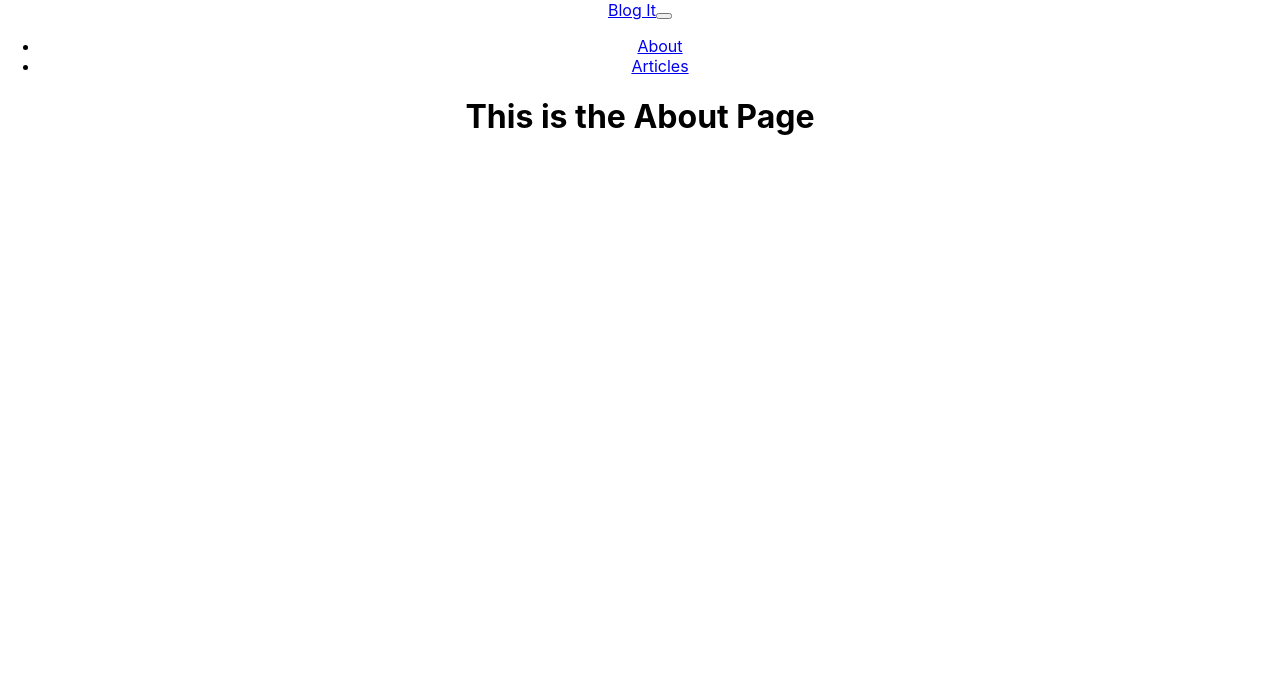
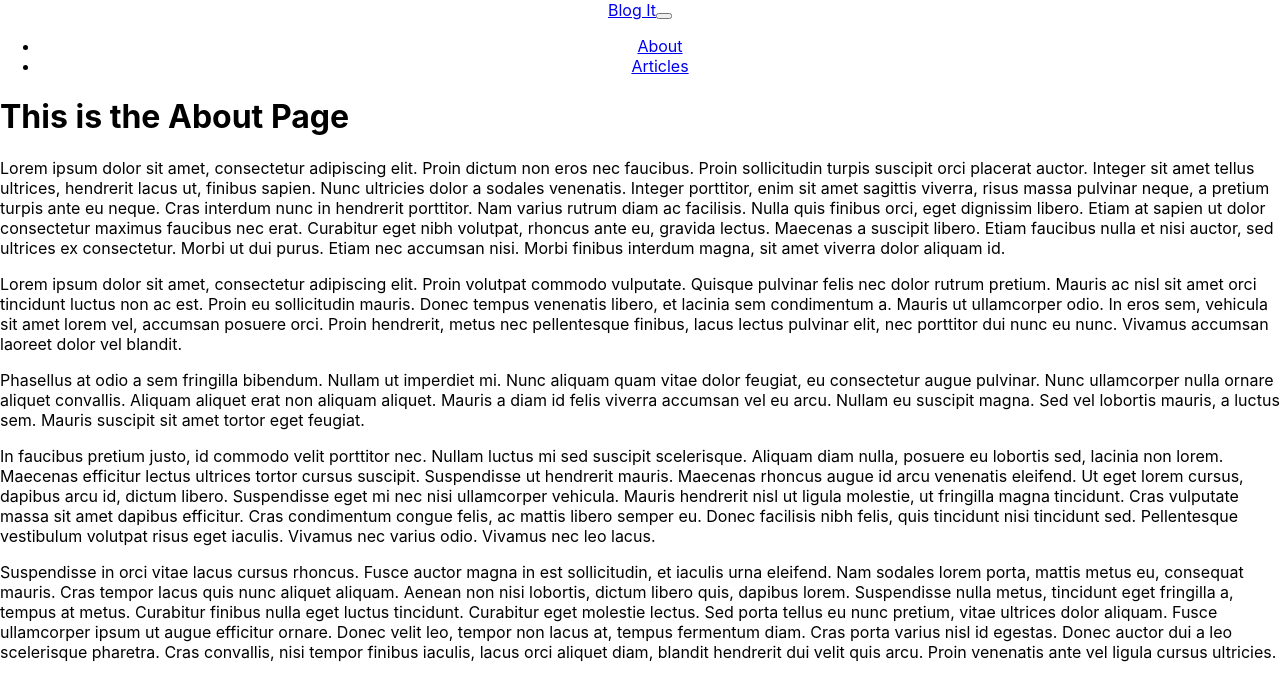
Before and after one commit to JesseShawCodes/20230330, a React (Create React App) app: page /about in a window 1280 px wide. Shown: the top 700 px of the page. Built offline with nearby package versions, Linux system fonts and the light colour scheme; the HTML template or start-up script is replaced by a standard one.

Commit message:
Some Content Updates

```diff
--- a/src/App.scss
+++ b/src/App.scss
@@ -37,6 +37,10 @@
   }
 }
 
+.app-container {
+  text-align: left;
+}
+
 
 .list-container {
   border-bottom: 1px solid rgba(0, 0, 0, 0.227);
--- a/src/pages/AboutPage.js
+++ b/src/pages/AboutPage.js
@@ -1,7 +1,18 @@
-const AboutPage = () => {
-    return (
-        <h1>This is the About Page</h1>
-    )
-}
+const AboutPage = () =>
+(
+    <div className="container app-container">
+    <h1>This is the About Page</h1>
+    <p>Lorem ipsum dolor sit amet, consectetur adipiscing elit. Proin dictum non eros nec faucibus. Proin sollicitudin turpis suscipit orci placerat auctor. Integer sit amet tellus ultrices, hendrerit lacus ut, finibus sapien. Nunc ultricies dolor a sodales venenatis. Integer porttitor, enim sit amet sagittis viverra, risus massa pulvinar neque, a pretium turpis ante eu neque. Cras interdum nunc in hendrerit porttitor. Nam varius rutrum diam ac facilisis. Nulla quis finibus orci, eget dignissim libero. Etiam at sapien ut dolor consectetur maximus faucibus nec erat. Curabitur eget nibh volutpat, rhoncus ante eu, gravida lectus. Maecenas a suscipit libero. Etiam faucibus nulla et nisi auctor, sed ultrices ex consectetur. Morbi ut dui purus. Etiam nec accumsan nisi. Morbi finibus interdum magna, sit amet viverra dolor aliquam id.</p>
+
+    <p>Lorem ipsum dolor sit amet, consectetur adipiscing elit. Proin volutpat commodo vulputate. Quisque pulvinar felis nec dolor rutrum pretium. Mauris ac nisl sit amet orci tincidunt luctus non ac est. Proin eu sollicitudin mauris. Donec tempus venenatis libero, et lacinia sem condimentum a. Mauris ut ullamcorper odio. In eros sem, vehicula sit amet lorem vel, accumsan posuere orci. Proin hendrerit, metus nec pellentesque finibus, lacus lectus pulvinar elit, nec porttitor dui nunc eu nunc. Vivamus accumsan laoreet dolor vel blandit.</p>
+
+    <p>Phasellus at odio a sem fringilla bibendum. Nullam ut imperdiet mi. Nunc aliquam quam vitae dolor feugiat, eu consectetur augue pulvinar. Nunc ullamcorper nulla ornare aliquet convallis. Aliquam aliquet erat non aliquam aliquet. Mauris a diam id felis viverra accumsan vel eu arcu. Nullam eu suscipit magna. Sed vel lobortis mauris, a luctus sem. Mauris suscipit sit amet tortor eget feugiat.</p>
+
+    <p>In faucibus pretium justo, id commodo velit porttitor nec. Nullam luctus mi sed suscipit scelerisque. Aliquam diam nulla, posuere eu lobortis sed, lacinia non lorem. Maecenas efficitur lectus ultrices tortor cursus suscipit. Suspendisse ut hendrerit mauris. Maecenas rhoncus augue id arcu venenatis eleifend. Ut eget lorem cursus, dapibus arcu id, dictum libero. Suspendisse eget mi nec nisi ullamcorper vehicula. Mauris hendrerit nisl ut ligula molestie, ut fringilla magna tincidunt. Cras vulputate massa sit amet dapibus efficitur. Cras condimentum congue felis, ac mattis libero semper eu. Donec facilisis nibh felis, quis tincidunt nisi tincidunt sed. Pellentesque vestibulum volutpat risus eget iaculis. Vivamus nec varius odio. Vivamus nec leo lacus.</p>
+
+    <p>Suspendisse in orci vitae lacus cursus rhoncus. Fusce auctor magna in est sollicitudin, et iaculis urna eleifend. Nam sodales lorem porta, mattis metus eu, consequat mauris. Cras tempor lacus quis nunc aliquet aliquam. Aenean non nisi lobortis, dictum libero quis, dapibus lorem. Suspendisse nulla metus, tincidunt eget fringilla a, tempus at metus. Curabitur finibus nulla eget luctus tincidunt. Curabitur eget molestie lectus. Sed porta tellus eu nunc pretium, vitae ultrices dolor aliquam. Fusce ullamcorper ipsum ut augue efficitur ornare. Donec velit leo, tempor non lacus at, tempus fermentum diam. Cras porta varius nisl id egestas. Donec auctor dui a leo scelerisque pharetra. Cras convallis, nisi tempor finibus iaculis, lacus orci aliquet diam, blandit hendrerit dui velit quis arcu. Proin venenatis ante vel ligula cursus ultricies.</p>
+    </div>
+)
+
 
 export default AboutPage;
--- a/src/pages/HomePage.js
+++ b/src/pages/HomePage.js
@@ -1,7 +1,14 @@
-const HomePage = () => {
-    return (
-        <h1>This is the Home Page</h1>
-    )
-}
+const HomePage = () =>
+(
+    <div className="container app-container">
+    <h1>This is the Home Page</h1>
+        <p>Lorem ipsum dolor sit amet, consectetur adipiscing elit. Proin dictum non eros nec faucibus. Proin sollicitudin turpis suscipit orci placerat auctor. Integer sit amet tellus ultrices, hendrerit lacus ut, finibus sapien. Nunc ultricies dolor a sodales venenatis. Integer porttitor, enim sit amet sagittis viverra, risus massa pulvinar neque, a pretium turpis ante eu neque. Cras interdum nunc in hendrerit porttitor. Nam varius rutrum diam ac facilisis. Nulla quis finibus orci, eget dignissim libero. Etiam at sapien ut dolor consectetur maximus faucibus nec erat. Curabitur eget nibh volutpat, rhoncus ante eu, gravida lectus. Maecenas a suscipit libero. Etiam faucibus nulla et nisi auctor, sed ultrices ex consectetur. Morbi ut dui purus. Etiam nec accumsan nisi. Morbi finibus interdum magna, sit amet viverra dolor aliquam id.</p>
+        <p>Lorem ipsum dolor sit amet, consectetur adipiscing elit. Proin volutpat commodo vulputate. Quisque pulvinar felis nec dolor rutrum pretium. Mauris ac nisl sit amet orci tincidunt luctus non ac est. Proin eu sollicitudin mauris. Donec tempus venenatis libero, et lacinia sem condimentum a. Mauris ut ullamcorper odio. In eros sem, vehicula sit amet lorem vel, accumsan posuere orci. Proin hendrerit, metus nec pellentesque finibus, lacus lectus pulvinar elit, nec porttitor dui nunc eu nunc. Vivamus accumsan laoreet dolor vel blandit.</p>
+        <p>Phasellus at odio a sem fringilla bibendum. Nullam ut imperdiet mi. Nunc aliquam quam vitae dolor feugiat, eu consectetur augue pulvinar. Nunc ullamcorper nulla ornare aliquet convallis. Aliquam aliquet erat non aliquam aliquet. Mauris a diam id felis viverra accumsan vel eu arcu. Nullam eu suscipit magna. Sed vel lobortis mauris, a luctus sem. Mauris suscipit sit amet tortor eget feugiat.</p>
+        <p>In faucibus pretium justo, id commodo velit porttitor nec. Nullam luctus mi sed suscipit scelerisque. Aliquam diam nulla, posuere eu lobortis sed, lacinia non lorem. Maecenas efficitur lectus ultrices tortor cursus suscipit. Suspendisse ut hendrerit mauris. Maecenas rhoncus augue id arcu venenatis eleifend. Ut eget lorem cursus, dapibus arcu id, dictum libero. Suspendisse eget mi nec nisi ullamcorper vehicula. Mauris hendrerit nisl ut ligula molestie, ut fringilla magna tincidunt. Cras vulputate massa sit amet dapibus efficitur. Cras condimentum congue felis, ac mattis libero semper eu. Donec facilisis nibh felis, quis tincidunt nisi tincidunt sed. Pellentesque vestibulum volutpat risus eget iaculis. Vivamus nec varius odio. Vivamus nec leo lacus.</p>
+        <p>Suspendisse in orci vitae lacus cursus rhoncus. Fusce auctor magna in est sollicitudin, et iaculis urna eleifend. Nam sodales lorem porta, mattis metus eu, consequat mauris. Cras tempor lacus quis nunc aliquet aliquam. Aenean non nisi lobortis, dictum libero quis, dapibus lorem. Suspendisse nulla metus, tincidunt eget fringilla a, tempus at metus. Curabitur finibus nulla eget luctus tincidunt. Curabitur eget molestie lectus. Sed porta tellus eu nunc pretium, vitae ultrices dolor aliquam. Fusce ullamcorper ipsum ut augue efficitur ornare. Donec velit leo, tempor non lacus at, tempus fermentum diam. Cras porta varius nisl id egestas. Donec auctor dui a leo scelerisque pharetra. Cras convallis, nisi tempor finibus iaculis, lacus orci aliquet diam, blandit hendrerit dui velit quis arcu. Proin venenatis ante vel ligula cursus ultricies.</p>
+    </div>
+)
+
 
 export default HomePage;
```
